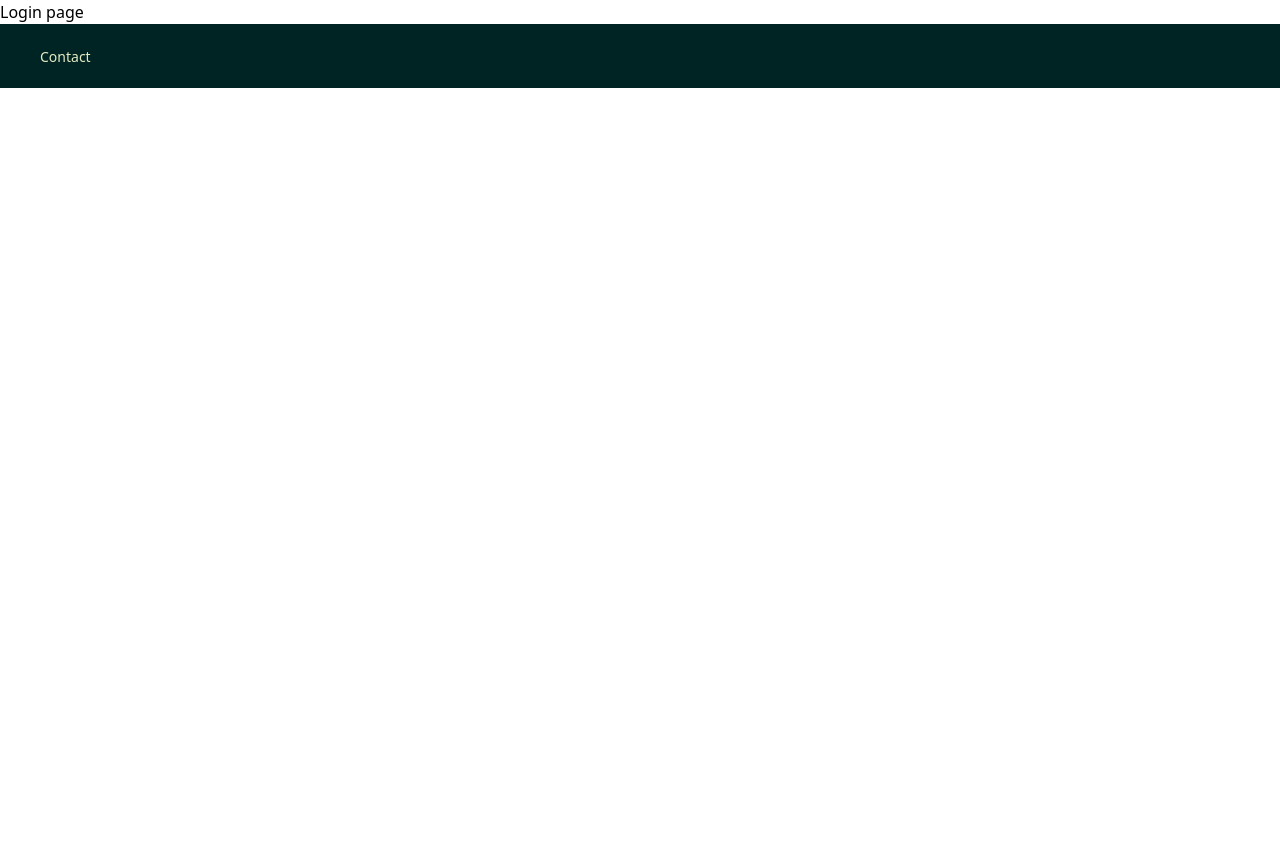
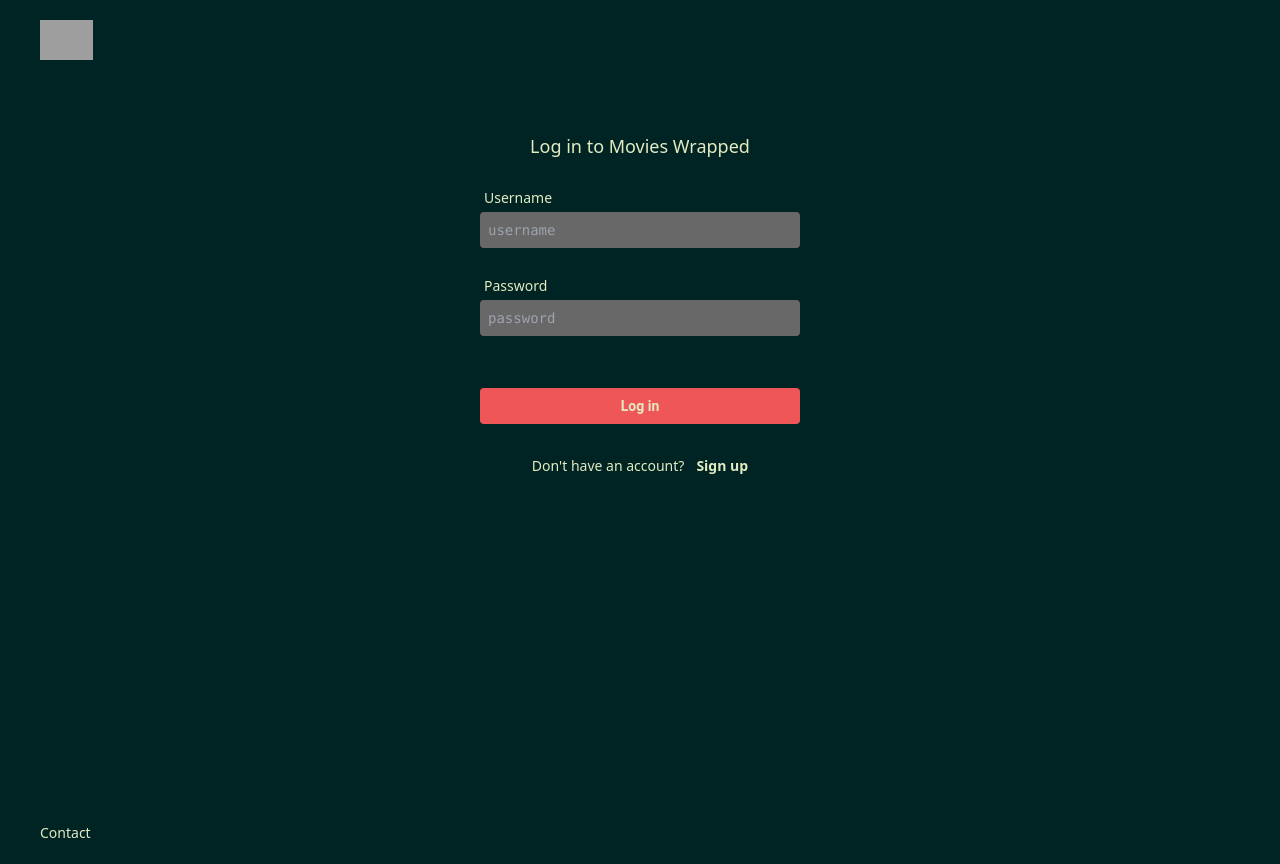
Before and after one commit to JoT8ng/movies-wrapped, a React (Vite) app in the folder frontend/: page /login in a window 1280 px wide. Before the commit the page ends 800 px from the top, so only its background shows below. Built offline with nearby package versions, Linux system fonts and the light colour scheme; grey boxes are pictures that could not be loaded.

Commit message:
add login form

```diff
--- a/frontend/package.json
+++ b/frontend/package.json
@@ -11,10 +11,12 @@
   },
   "dependencies": {
     "@types/react-router-dom": "^5.3.3",
+    "formik": "^2.4.5",
     "react": "^18.2.0",
     "react-dom": "^18.2.0",
     "react-icons": "^5.0.1",
-    "react-router-dom": "^6.22.3"
+    "react-router-dom": "^6.22.3",
+    "yup": "^1.4.0"
   },
   "devDependencies": {
     "@types/react": "^18.2.56",
--- /dev/null
+++ b/frontend/src/components/TextInput.tsx
@@ -0,0 +1,25 @@
+import { useField } from "formik"
+
+interface TextInputProps {
+    label: string;
+    name: string;
+    type: string;
+    placeholder: string;
+}
+
+const TextInput: React.FC<TextInputProps> = ({ label, ...props }) => {
+    const [field, meta] = useField(props);
+    return (
+      <div className="flex justify-start items-center px-10">
+        <div className="flex flex-col items=start p-3">
+            <label htmlFor={props.name} className="font-sans text-sm text-light-green text-start p-1">{label}</label>
+            <input className="text-input rounded bg-gray font-mono text-light-green text-sm p-2 w-80" {...field} {...props} />
+            {meta.touched && meta.error ? (
+            <div className="error font-sans text-sm text-pink text-start p-1">{meta.error}</div>
+            ) : null}
+        </div>
+      </div>
+    )
+}
+
+export default TextInput
--- a/frontend/src/pages/login.tsx
+++ b/frontend/src/pages/login.tsx
@@ -1,7 +1,59 @@
+import { Formik, Form } from "formik"
+import * as Yup from "yup"
+import logo from '../assets/MoviesWrapped_Logo-Solid.png'
+import TextInput from "../components/TextInput";
+
+const loginSchema = Yup.object().shape({
+    username: Yup.string()
+        .required("Username is a required field")
+        .min(3, "Username must be at least 3 characters"),
+    password: Yup.string()
+        .required("Password is a required field")
+        .min(8, "Password must be at least 8 characters"),
+});
+
 const Login = () => {
     return (
-        <div>
-            Login page
+        <div className="bg-base-green min-h-screen">
+            <div className='flex justify-start py-5 px-10 gap-8'>
+                <a href='/'>
+                    <img src={logo} alt='movies wrapped logo' className='object-contain max-h-10 max-w-15 transition duration-300 hover:filter hover:drop-shadow-lg' />
+                </a>
+            </div>
+            <div className="flex flex-col justify-center items-center p-10">
+                <h1 className="font-sans lg:text-lg py-3 md:text-sm sm:text-xs text-light-green text-center">Log in to Movies Wrapped</h1>
+                <Formik
+                    validationSchema={loginSchema}
+                    initialValues={{ username: "", password: "" }}
+                    onSubmit={(values) => {
+                        alert(JSON.stringify(values));
+                    }}
+                >
+                    <Form>
+                        <TextInput
+                            label='Username'
+                            name='username'
+                            type='text'
+                            placeholder='username'
+                        />
+                        <TextInput
+                            label='Password'
+                            name='password'
+                            type='text'
+                            placeholder='password'
+                        />
+                        <div className="flex gap-3 justify-center items-center pt-10 p-5">
+                            <button type="submit" className="bg-pink hover:bg-base-green hover:border hover:border-pink w-80 py-2 rounded font-roboto-bold font-bold lg:text-md text-light-green md:text-sm sm:text-xs">
+                                Log in
+                            </button>
+                        </div>
+                    </Form>
+                </Formik>
+                <div className="flex gap-3 justify-center items-center p-3">
+                    <p className="font-sans text-sm text-light-green">Don't have an account?</p>
+                    <a href='/signup' className="font-sans font-bold text-sm text-light-green hover:text-pink">Sign up</a>
+                </div>
+            </div>
         </div>
     )
 }
```
Also changed, not shown: 1 other file (tests, documents, lock files or other folders).
